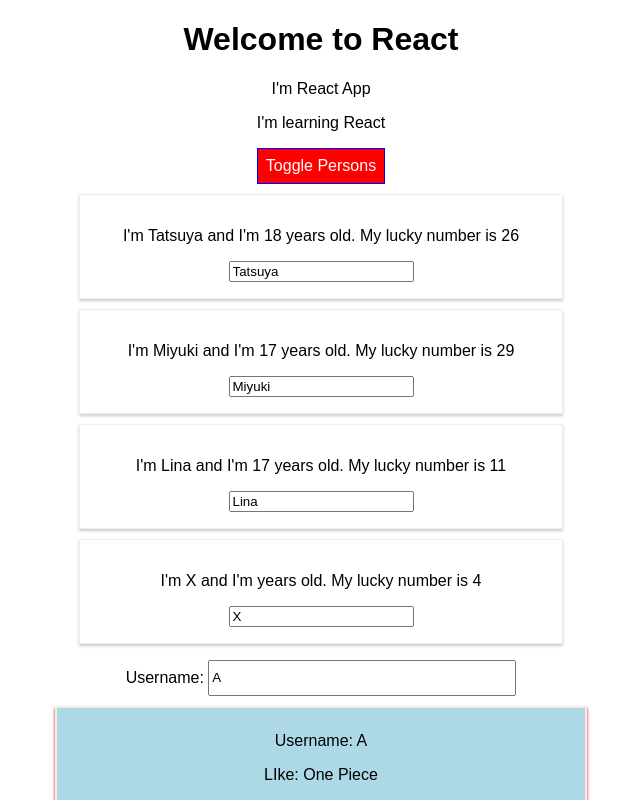
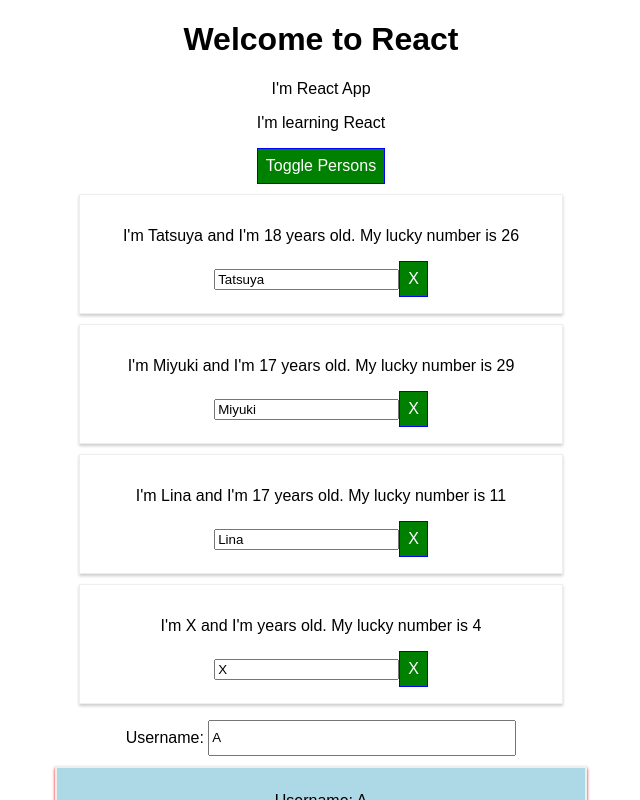
Before and after one commit to girishkumaramanchi/react-comple-guide, a React (Create React App) app: page / in a window 1280 px wide. Both pictures are taken after a click on the button "Toggle Persons". Shown: the top 800 px of the page, without its empty margins (319-959 px from the left). Built offline with nearby package versions, Linux system fonts and the light colour scheme.

Commit message:
Using CSS files as main

```diff
--- a/src/App.css
+++ b/src/App.css
@@ -8,6 +8,19 @@
 
 .bold {
   font-weight: bold;
+}
+
+.button {
+  background-color: green;
+  color: white;
+  font: inherit;
+  border: 1px solid blue;
+  padding: 8px;
+  cursor: pointer;
+}
+.button:hover {
+    background-color: lightgreen;
+    color: black;
 }
 
 /* .App-logo {
--- a/src/App.js
+++ b/src/App.js
@@ -172,11 +172,12 @@
           <p className={classes.join(" ")} >I'm learning React</p>
           {/* <button style={{color:'blue'}} onClick={this.switchNameHandler.bind(this, "Shiba Tatsuya")}>Switch Name</button> */}
           {/* <button style={buttonStyle} onClick={() =>this.switchNameHandler("Shiba Tatsuya")}>Switch Name</button> */}
-          <StyledButton alt={this.state.showPersons} onClick={this.togglePesonsHandler}>
+          {/* <StyledButton alt={this.state.showPersons} onClick={this.togglePesonsHandler}> */}
             {/* <button style={buttonStyle} onClick={this.togglePesonsHandler}> */}
+            <button className="button" onClick={this.togglePesonsHandler}>
               Toggle Persons
-            {/* </button> */}
-          </StyledButton>
+            </button>
+          {/* </StyledButton> */}
           {persons}
           {/* { this.state.showPersons === true ? */}
               {/* : null
--- a/src/Person/Person.js
+++ b/src/Person/Person.js
@@ -32,6 +32,7 @@
             <p>{props.children}</p>
             <input type="text" onChange={props.change} value={props.name} />
             {/* <hr /> */}
+            <button className="button">X</button>
         {/* </div> */}
         </StyledDiv>
     )
```
